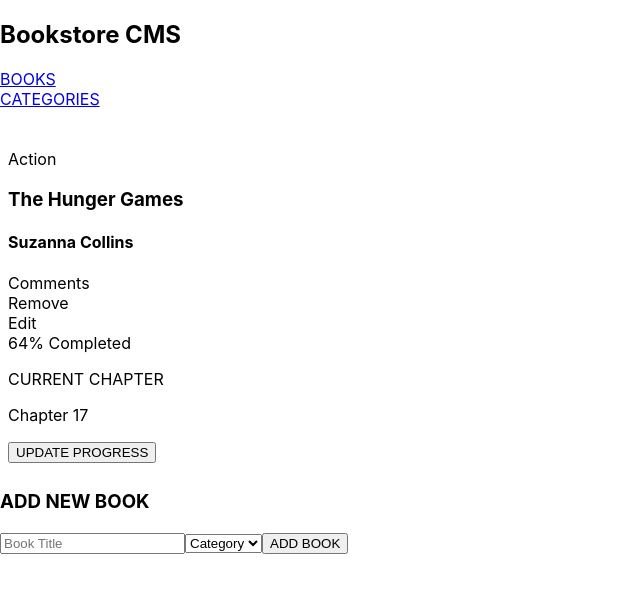
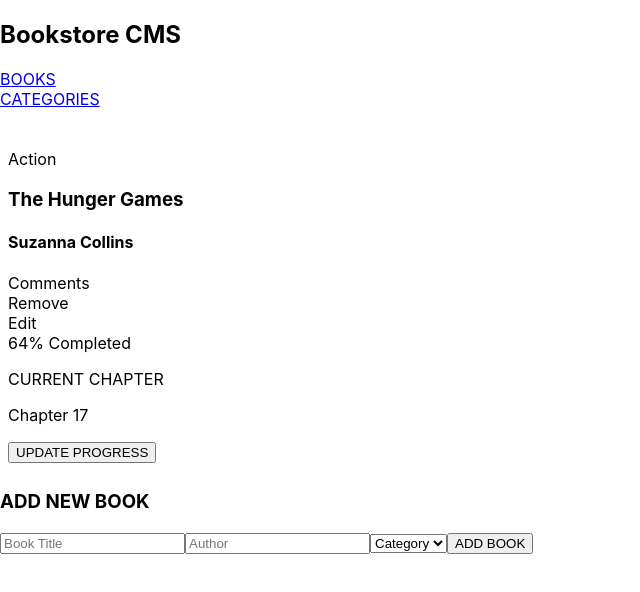
Before and after one commit to damdafayton/bookstore, a React (Create React App) app: page / in a window 1280 px wide. Shown: the top 592 px of the page, without its empty margins (0-640 px from the left). Built offline with nearby package versions, Linux system fonts and the light colour scheme.

Commit message:
Add value handlers to form

```diff
--- a/src/components/Form.js
+++ b/src/components/Form.js
@@ -1,14 +1,34 @@
+import { useState } from 'react';
+
 export default function FormBox() {
+  const [title, setTitle] = useState('');
+  const [author, setAuthor] = useState('');
+
+  function keyUpHandler(event) {
+    switch (event.target.name) {
+      case 'title':
+        setTitle(event.target.value);
+        break;
+      case 'author':
+        setAuthor(event.target.value);
+        break;
+      default:
+        return 0;
+    }
+    return 0;
+  }
+
   return (
     <form>
       <h3>ADD NEW BOOK</h3>
-      <div className="row">
-        <input className="col-sm-6" type="text" placeholder="Book Title" />
-        <select className="col-6 col-sm-3" defaultValue="cate">
+      <div className="row g-1">
+        <input name="title" onChange={(e) => keyUpHandler(e)} className="col-sm-6 col-md-4" type="text" placeholder="Book Title" value={title} />
+        <input name="author" onChange={(e) => keyUpHandler(e)} className="col-sm-6 col-md-3" type="text" placeholder="Author" value={author} />
+        <select className="col-6 col-md-3" defaultValue="cate">
           <option disabled="disabled" value="cate">Category</option>
           <option>Action</option>
         </select>
-        <button className="col-6 col-sm-3" type="submit">ADD BOOK</button>
+        <button className="col-6 col-md-2" type="submit">ADD BOOK</button>
       </div>
     </form>
   );
--- a/src/redux/books/books.js
+++ b/src/redux/books/books.js
@@ -4,8 +4,10 @@ const ADD_BOOK = 'books/addbook';
 const REMOVE_BOOK = 'books/removebook';
 const SELECT_CATEGORY = 'books/select_category';
 
-export const addBook = ({ name, id, category = 'None' }) => ({
-  type: ADD_BOOK, name, id, category,
+export const addBook = ({
+  title, author, id, category = 'None',
+}) => ({
+  type: ADD_BOOK, title, author, id, category,
 });
 export const removeBook = (id) => ({ type: REMOVE_BOOK, id });
 export const filterBooks = (category) => ({ type: SELECT_CATEGORY, payload: category });
@@ -13,7 +15,12 @@ export const filterBooks = (category) => ({ type: SELECT_CATEGORY, payload: cate
 export default function booksReducer(state = [], action) {
   switch (action.type) {
     case ADD_BOOK:
-      return [...state, { name: action.name, id: action.id, category: action.category }];
+      return [...state, {
+        title: action.title,
+        id: action.id,
+        category: action.category,
+        author: action.author,
+      }];
     case REMOVE_BOOK:
       return state.filter((book) => book.id !== action.id);
     case SELECT_CATEGORY:
@@ -27,21 +34,29 @@ const id = uuidv4();
 const id2 = uuidv4();
 
 const initialState = [
-  { name: 'My New Book', id, category: 'Fantasy' },
+  {
+    title: 'My New Book', author: 'Jake', id, category: 'Fantasy',
+  },
 ];
 
 const newState = [
-  { name: 'My New Book', id, category: 'Fantasy' },
-  { name: 'My Second Book', id: id2, category: 'None' },
+  {
+    title: 'My New Book', author: 'Jake', id, category: 'Fantasy',
+  },
+  {
+    title: 'My Second Book', author: 'Human', id: id2, category: 'None',
+  },
 ];
 
 const filteredState = [
-  { name: 'My Second Book', id: id2, category: 'None' },
+  {
+    title: 'My Second Book', author: 'Human', id: id2, category: 'None',
+  },
 ];
 
 export const bookTests = () => {
   test('if new book is being added', () => {
-    expect(booksReducer(initialState, addBook({ name: 'My Second Book', id: id2 })))
+    expect(booksReducer(initialState, addBook({ title: 'My Second Book', author: 'Human', id: id2 })))
       .toEqual(newState);
   });
 
```
